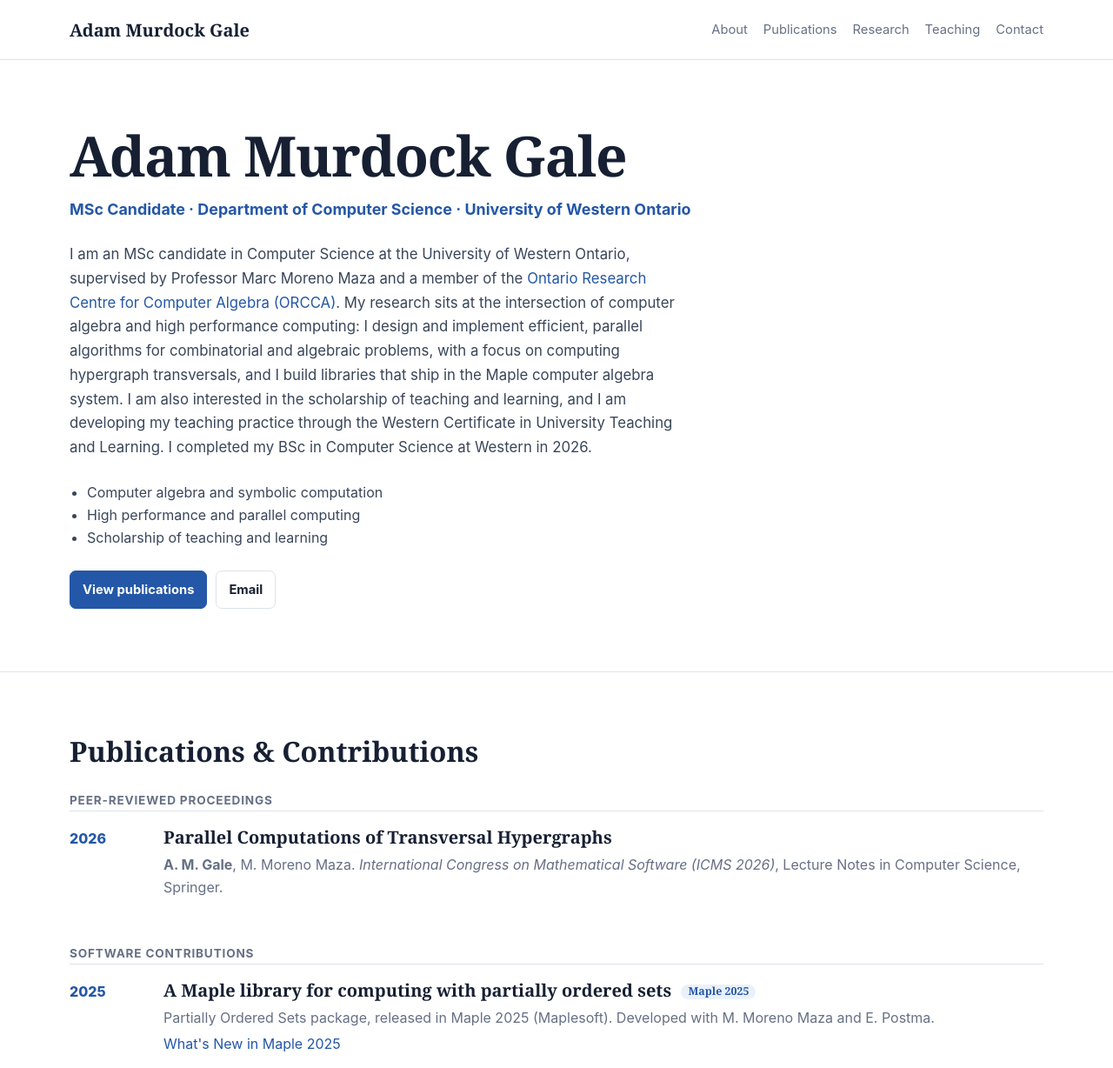
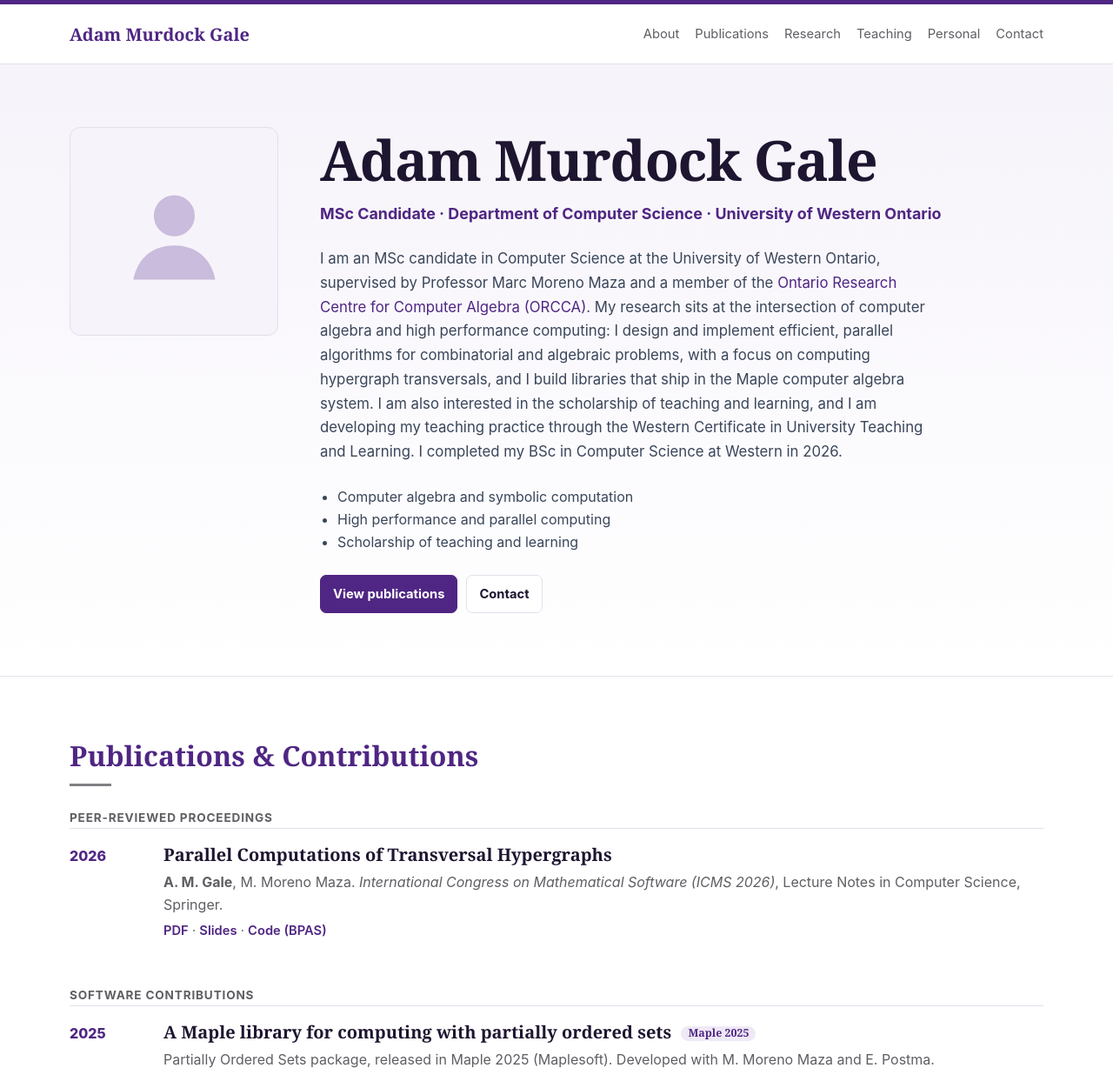
Before and after one commit to MaestroOD/MaestroOD.github.io, a plain HTML site: page index.html in a window 1280 px wide. Shown: the top 1228 px of the page at 87% size. Drawn offline with Linux system fonts and the light colour scheme.

Commit message:
Western palette, research links, hosted PDFs, personal placeholder
- Switch to Western University colours (Purple #4F2683, Silver #807F83)
- Add placeholder portrait and "Beyond Research" personal section
- Link ICMS 2026 paper, slides, and BPAS code; Maple help pages for
  PartiallyOrderedSets, PolyhedralSets[Project], Hypergraphs[Transversal]
- Host BSc thesis, USRI 2025 poster, and ICMS 2026 slides under papers/
- Write email out in obfuscated form instead of a mailto link

Co-Authored-By: Claude Opus 5.5 <noreply@anthropic.com>

```diff
--- a/index.html
+++ b/index.html
@@ -7,13 +7,16 @@
   <title>Adam Murdock Gale — Academic Profile</title>
   <style>
     :root {
-      --ink: #172033;
-      --muted: #667085;
-      --line: #dde2ea;
+      /* Western University palette: Western Purple #4F2683, Western Silver #807F83 */
+      --ink: #1e1530;
+      --muted: #5f5e63;
+      --line: #e4dfeb;
       --paper: #ffffff;
-      --wash: #f4f6fa;
-      --accent: #2457a7;
-      --accent-soft: #eaf1fb;
+      --wash: #f6f3fa;
+      --accent: #4f2683;
+      --accent-dark: #3a1c61;
+      --accent-soft: #efe9f6;
+      --silver: #807f83;
     }
 
     * { box-sizing: border-box; }
@@ -41,6 +44,7 @@
       top: 0;
       z-index: 10;
       background: rgba(255, 255, 255, 0.96);
+      border-top: 5px solid var(--accent);
       border-bottom: 1px solid var(--line);
       backdrop-filter: blur(10px);
     }
@@ -54,7 +58,7 @@
     }
 
     .brand {
-      color: var(--ink);
+      color: var(--accent);
       font-family: Georgia, "Times New Roman", serif;
       font-size: 1.25rem;
       font-weight: 700;
@@ -68,6 +72,20 @@
     }
 
     .nav-links a { color: var(--muted); }
+    .nav-links a:hover { color: var(--accent); }
+
+    #about { background: linear-gradient(180deg, var(--wash), var(--paper)); }
+
+    h2 { color: var(--accent); }
+
+    h2::after {
+      content: "";
+      display: block;
+      width: 48px;
+      height: 3px;
+      margin-top: 12px;
+      background: var(--silver);
+    }
 
     main { min-height: 70vh; }
 
@@ -96,7 +114,7 @@
     .portrait-placeholder {
       display: grid;
       place-items: center;
-      color: var(--muted);
+      color: #c9bcdc;
       text-align: center;
       font-size: 0.9rem;
     }
@@ -159,7 +177,13 @@
       color: white;
     }
 
-    .button:hover { text-decoration: none; transform: translateY(-1px); }
+    .button:hover { text-decoration: none; transform: translateY(-1px); border-color: var(--accent); }
+    .button.primary:hover { background: var(--accent-dark); }
+
+    .links { font-size: 0.92rem; }
+    .links a { font-weight: 600; }
+
+    .personal { color: var(--muted); max-width: 720px; }
 
     .grid {
       display: grid;
@@ -222,8 +246,6 @@
       gap: 20px;
     }
 
-    .hero.no-photo { grid-template-columns: 1fr; }
-
     h2 + h3.group, h3.group {
       margin: 36px 0 4px;
       color: var(--muted);
@@ -271,6 +293,7 @@
         <a href="#publications">Publications</a>
         <a href="#projects">Research</a>
         <a href="#teaching">Teaching</a>
+        <a href="#personal">Personal</a>
         <a href="#contact">Contact</a>
       </div>
     </nav>
@@ -278,9 +301,15 @@
 
   <main id="top">
     <section id="about">
-      <!-- To add a photo later: remove "no-photo" below and insert
-           <img class="portrait" src="photo.jpg" alt="Portrait of Adam Murdock Gale"> as the first child. -->
-      <div class="container hero no-photo">
+      <div class="container hero">
+        <!-- Placeholder portrait. To use a real photo, replace this whole <div> with:
+             <img class="portrait" src="photo.jpg" alt="Portrait of Adam Murdock Gale"> -->
+        <div class="portrait portrait-placeholder" role="img" aria-label="Portrait placeholder">
+          <svg viewBox="0 0 100 100" width="55%" aria-hidden="true">
+            <circle cx="50" cy="36" r="18" fill="currentColor"/>
+            <path d="M14 92c4-20 18-30 36-30s32 10 36 30z" fill="currentColor"/>
+          </svg>
+        </div>
         <div>
           <h1>Adam Murdock Gale</h1>
           <div class="subtitle">MSc Candidate · Department of Computer Science · University of Western Ontario</div>
@@ -304,7 +333,7 @@
           <div class="actions">
             <a class="button primary" href="#publications">View publications</a>
             <!-- <a class="button" href="cv.pdf">Download CV</a> -->
-            <a class="button" href="mailto:agale9@uwo.ca">Email</a>
+            <a class="button" href="#contact">Contact</a>
           </div>
         </div>
       </div>
@@ -320,6 +349,7 @@
           <div>
             <h3>Parallel Computations of Transversal Hypergraphs</h3>
             <p><strong>A. M. Gale</strong>, M. Moreno Maza. <em>International Congress on Mathematical Software (ICMS 2026)</em>, Lecture Notes in Computer Science, Springer.</p>
+            <p class="links"><a href="https://icms-conference.org/2026/papers/paper63/main.pdf">PDF</a> · <a href="papers/Gale_ICMS_2026_Slides.pdf">Slides</a> · <a href="https://www.bpaslib.org/">Code (BPAS)</a></p>
           </div>
         </article>
 
@@ -329,14 +359,15 @@
           <div>
             <h3>A Maple library for computing with partially ordered sets <span class="tag">Maple 2025</span></h3>
             <p>Partially Ordered Sets package, released in Maple 2025 (Maplesoft). Developed with M. Moreno Maza and E. Postma.</p>
-            <p><a href="https://www.maplesoft.com/products/maple/new_features/Maple2025/PDFs/Maple2025-AdvancedMath.pdf">What's New in Maple 2025</a></p>
+            <p class="links"><a href="https://www.maplesoft.com/support/help/maple/view.aspx?path=PartiallyOrderedSets">Maple help: PartiallyOrderedSets</a> · <a href="https://www.maplesoft.com/support/help/maple/view.aspx?path=updates/Maple2025/AdvancedMath#bkmrk0">What's New in Maple 2025</a> · <a href="https://www.maplesoft.com/products/maple/new_features/Maple2025/PDFs/Maple2025-AdvancedMath.pdf">Feature overview (PDF)</a></p>
           </div>
         </article>
         <article class="publication">
           <div class="year">2025</div>
           <div>
             <h3>Efficient implementation of an algorithm for removing redundant constraints from a system of inequalities <span class="tag">Maple 2025</span></h3>
-            <p>Contribution to Maple 2025 (Maplesoft).</p>
+            <p>Contribution to Maple 2025 (Maplesoft), supporting Fourier&ndash;Motzkin projection of polyhedral sets.</p>
+            <p class="links"><a href="https://www.maplesoft.com/support/help/maple/view.aspx?path=PolyhedralSets/Project">Maple help: PolyhedralSets[Project]</a> · <a href="https://www.maplesoft.com/products/maple/new_features/maple2025/#collapse12">Maple 2025 performance improvements</a></p>
           </div>
         </article>
         <article class="publication">
@@ -344,6 +375,7 @@
           <div>
             <h3>Interfacing Maple's interpreter with an external library to support fast computations of hypergraph transversals <span class="tag">Maple 2025</span></h3>
             <p>Contribution to Maple 2025 (Maplesoft).</p>
+            <p class="links"><a href="https://www.maplesoft.com/support/help/maple/view.aspx?path=Hypergraphs/Transversal">Maple help: Hypergraphs[Transversal]</a> · <a href="https://www.maplesoft.com/support/help/maple/view.aspx?path=Hypergraphs">Hypergraphs package</a> · <a href="https://www.maplesoft.com/products/maple/new_features/maple2025/#collapse12">Maple 2025 performance improvements</a></p>
           </div>
         </article>
 
@@ -353,6 +385,7 @@
           <div>
             <h3>Towards an adaptive algorithm for computations of hypergraph transversals</h3>
             <p><strong>A. M. Gale</strong>. BSc thesis, Department of Computer Science, University of Western Ontario. Supervisor: M. Moreno Maza.</p>
+            <p class="links"><a href="papers/Gale_BSc_Thesis_2026.pdf">PDF</a></p>
           </div>
         </article>
         <article class="publication">
@@ -360,6 +393,7 @@
           <div>
             <h3>Implementation techniques for divide-and-conquer computations of hypergraph transversals</h3>
             <p><strong>A. M. Gale</strong>. Western Undergraduate Summer Research Internship (USRI 2025), University of Western Ontario. Supervisor: M. Moreno Maza.</p>
+            <p class="links"><a href="papers/Gale_USRI_2025_Poster.pdf">Poster (PDF)</a></p>
           </div>
         </article>
 
@@ -369,6 +403,7 @@
           <div>
             <h3>Parallel Computations of Transversal Hypergraphs</h3>
             <p>International Congress on Mathematical Software (ICMS 2026), Waterloo, Ontario, July 2026.</p>
+            <p class="links"><a href="papers/Gale_ICMS_2026_Slides.pdf">Slides</a></p>
           </div>
         </article>
         <article class="publication">
@@ -399,6 +434,7 @@
               Eiter and Gottlob's completion algorithm for computing transversal hypergraphs,
               exploiting structure such as &beta;-acyclicity, and integrated into Maple through
               an external library interface.</p>
+            <p class="links"><a href="https://icms-conference.org/2026/papers/paper63/main.pdf">ICMS 2026 paper</a> · <a href="papers/Gale_BSc_Thesis_2026.pdf">BSc thesis</a> · <a href="https://www.bpaslib.org/">BPAS library</a> · <a href="https://www.maplesoft.com/support/help/maple/view.aspx?path=Hypergraphs">Maple Hypergraphs</a></p>
           </article>
           <article class="card">
             <h3>Computer algebra libraries for Maple</h3>
@@ -406,6 +442,7 @@
             <p>Design and implementation of Maple packages shipped in Maple 2025, including a
               library for partially ordered sets and an efficient algorithm for removing redundant
               constraints from systems of linear inequalities.</p>
+            <p class="links"><a href="https://www.maplesoft.com/support/help/maple/view.aspx?path=PartiallyOrderedSets">PartiallyOrderedSets</a> · <a href="https://www.maplesoft.com/support/help/maple/view.aspx?path=PolyhedralSets/Project">PolyhedralSets[Project]</a> · <a href="https://www.maplesoft.com/products/maple/new_features/maple2025/">New in Maple 2025</a></p>
           </article>
         </div>
       </div>
@@ -430,6 +467,15 @@
       </div>
     </section>
 
+    <section id="personal">
+      <div class="container">
+        <h2>Beyond Research</h2>
+        <!-- Placeholder. Ideas: a short paragraph about yourself, then a .grid of .card items
+             (hobbies, music, games, sports, favourite books, a photo or two). -->
+        <p class="personal">A little more about life outside the lab is coming soon.</p>
+      </div>
+    </section>
+
     <!-- News section hidden until there are items to add.
     <section id="news">
       <div class="container">
@@ -446,7 +492,7 @@
       <div class="container">
         <h2>Contact</h2>
         <p>
-          <strong>Email:</strong> <a href="mailto:agale9@uwo.ca">agale9@uwo.ca</a><br>
+          <strong>Email:</strong> agale9 [at] uwo [dot] ca<br>
           <strong>Office:</strong> Middlesex College, Room 327<br>
           <strong>Address:</strong> Department of Computer Science, University of Western Ontario, London, Ontario, Canada N6A 5B7
         </p>
```
Also changed, not shown: 3 other files.
